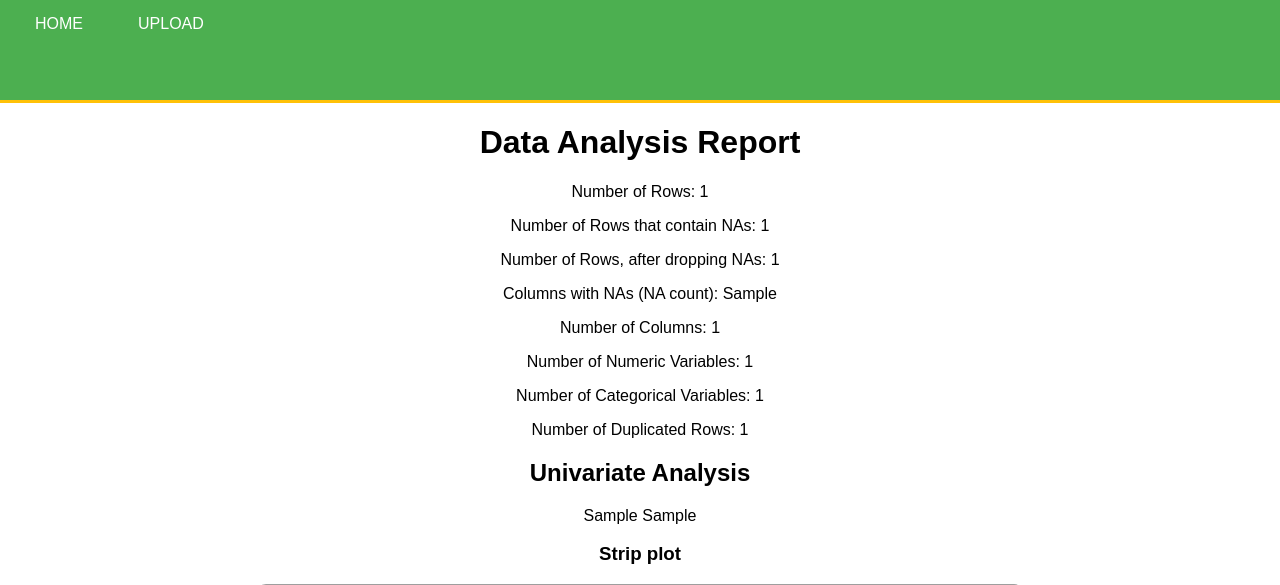
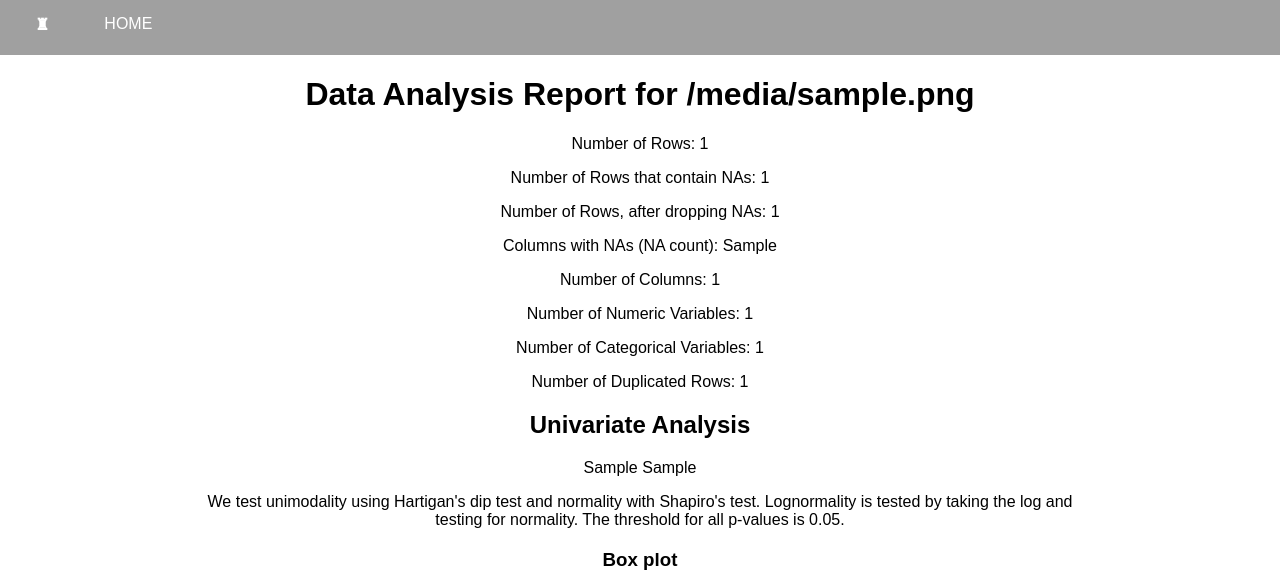
Before and after one commit to m-a-r-i-o/torreglia, a Flask app: template templates/report.html in a window 1280 px wide. Shown: the top 585 px of the page. Run offline with Flask 3, Linux system fonts and the light colour scheme; the template is opened without the code that fills it: most values are stand-ins (such as "Sample title", 1, 10 or a date in 2020); grey boxes are pictures that could not be loaded.

Commit message:
more stuff

```diff
--- a/app.py
+++ b/app.py
@@ -7,6 +7,8 @@
 import seaborn as sns
 import os
 import csv
+from diptest import diptest
+
 
 app = Flask(__name__)
 
@@ -50,6 +52,8 @@
 
     return df
 
+def binrule(u):
+    return int(1.5*(1 + np.log(len(u))/np.log(2.0)))
 
 @app.route('/', methods=['GET', 'POST'])
 def upload():
@@ -88,14 +92,19 @@
             univariate_analysis_1 = {}
             for column in df.columns:
                 if df[column].dtype in ['int64', 'float64']:
+                    print("Testing unimodality")
+                    unimodal_p, dip = diptest(df[column])
                     print("Testing normality")
                     normal_p = shapiro(df[column])[1]
                     lognormal_p = 0
                     if (min(df[column]) > 0):
                         print("Testing lognormality")
                         lognormal_p = shapiro(np.log(df[column]))[1]
+                    unimodal_verdict = ' '
                     normal_verdict = ' '
                     lognormal_verdict = ' '
+                    if(unimodal_p < 0.05):
+                        unimodal_verdict = 'No'
                     if(normal_p < 0.05):
                         normal_verdict = 'No'
                     if(lognormal_p < 0.05):
@@ -112,6 +121,8 @@
                         'IQR': round_to_significant_digits(df[column].quantile(0.75) - df[column].quantile(0.25),2),
                     }
                     univariate_analysis_1[column] = {
+                        'Unimodal': unimodal_verdict,
+                        'p_u' : round_to_significant_digits(unimodal_p, 2),
                         'Normal?': normal_verdict,
                         'p_n': round_to_significant_digits(normal_p, 2),
                         'Lognormal?': lognormal_verdict,
@@ -120,7 +131,8 @@
             print("Bivariate analysis")
             # Bivariate analysis: correlation matrix using Spearman correlation
             print("Computing correlation matrix")
-            corr_matrix = (df.corr(method='spearman')).applymap(lambda x: round_to_significant_digits(x, 2)).to_html()
+            corr_matrix_0 = (df.corr(method='pearson')).applymap(lambda x: round_to_significant_digits(x, 2)).to_html()
+            corr_matrix_1 = (df.corr(method='spearman')).applymap(lambda x: round_to_significant_digits(x, 2)).to_html()
 
             na_count_nice = na_count[na_count>0]
             if(len(na_count_nice) == 0):
@@ -140,8 +152,8 @@
             plt.figure(figsize=(12,6))
             #sns.violinplot(y="variable", x="value", data=df_melted, inner=None)
 
-            # Overlay a strip plot.
-            sns.stripplot(y="variable", x="value", data=df_melted, color="k", jitter=True)
+            # Overlay a box plot.
+            sns.boxplot(y="variable", x="value", data=df_melted, color="#A0A0A0")
 
             # Save the figure
             plt.savefig("static/images/violin_plot.png", bbox_inches='tight')
@@ -154,7 +166,7 @@
             for column in df_numeric.columns:
                 plt.figure()  # Create a new figure
                 #sns.histplot(df_numeric[column], kde=False, bins = int(1.5*np.sqrt(df_numeric.shape[0])), color='gray', edgecolor=None)  # Create the histogram
-                plt.hist(df_numeric[column], color='gray', edgecolor=None)
+                plt.hist(df_numeric[column], color='#A0A0A0', edgecolor=None, bins=binrule(df_numeric[column]))
                 plt.xlabel(column)
                 plt.ylabel('Counts')
                 plt.savefig(f'static/images/histograms/histogram_{column}.png', bbox_inches='tight')  # Save the figure
@@ -171,6 +183,7 @@
             print("Finishing off")
             return render_template(
                 'report.html',
+                file=file.filename,
                 num_initial_instances=init_num_rows,
                 num_instances=df.shape[0],
                 num_instances_nan = init_num_rows - num_rows_no_nan,
@@ -181,7 +194,8 @@
                 univariate_analysis_0=pd.DataFrame(univariate_analysis_0).transpose().to_html(),
                 univariate_analysis_1=pd.DataFrame(univariate_analysis_1).transpose().to_html(),
                 columns_with_NAs=na_count_nice,
-                bivariate_analysis=corr_matrix,
+                bivariate_analysis_0=corr_matrix_0,
+                bivariate_analysis_1=corr_matrix_1,
                 num_columns_list=df_numeric.columns.tolist()  # add this line
             )
     return render_template('upload.html')
--- a/static/css/styles.css
+++ b/static/css/styles.css
@@ -6,6 +6,11 @@
     text-align: center;
     color: #000;
 }
+
+h2, h3 {
+    margin-top: 20px;
+}
+
 
 .content {
     width: 70%;
@@ -22,9 +27,8 @@
 header {
     background-color: #333;
     color: #FFF;
-    padding-top: 30px;
-    min-height: 70px;
-    border-bottom: #FFC107 3px solid;
+    padding-top: 10px;
+    min-height: 25px;
 }
 
 header a {
@@ -159,7 +163,7 @@
 }
 
 input[type="submit"] {
-    background-color: #4CAF50;
+    background-color: #A0A0A0;
     color: white;
     padding: 14px 20px;
     margin: 8px 0;
@@ -173,23 +177,15 @@
     opacity: 1;
 }
 
-input[type="file"]:active {
-    box-shadow: 0 5px #666;
-    transform: translateY(4px);
-}
 
 input[type="submit"]:hover {
     opacity: 1;
 }
 
-input[type="submit"]:active {
-    box-shadow: 0 5px #666;
-    transform: translateY(4px);
-}
 
 /* This will style the header */
 header {
-  background-color: #4CAF50;
+  background-color: #A0A0A0;
   color: white;
   padding: 15px;
 }
--- a/templates/report.html
+++ b/templates/report.html
@@ -11,14 +11,14 @@
 <header>
   <nav>
     <ul>
+      <li><strong>&#x265C;</strong></li>
       <li><a href="/">Home</a></li>
-      <li><a href="/">Upload</a></li>
       <!-- Add more navigation links here -->
     </ul>
   </nav>
 </header>
     <div class="container">
-        <h1>Data Analysis Report</h1>
+        <h1>Data Analysis Report for {{file}}</h1>
         <p>Number of Rows: {{ num_initial_instances }}</p>
         <p>Number of Rows that contain NAs: {{ num_instances_nan }}</p>
         <p>Number of Rows, after dropping NAs: {{ num_instances }}</p>
@@ -27,14 +27,17 @@
         <p>Number of Numeric Variables: {{ num_numeric }}</p>
         <p>Number of Categorical Variables: {{ num_categorical }}</p>
         <p>Number of Duplicated Rows: {{ num_duplicated_instances }}</p>
-
+        <p></p>
         <!-- Display univariate analysis -->
         <h2>Univariate Analysis</h2>
         <div id="univariate_analysis">
             {{ univariate_analysis_0 | safe }}
             {{ univariate_analysis_1 | safe }}
-            <h3>Strip plot</h3>
+            <p>We test unimodality using Hartigan's dip test and normality  with Shapiro's test. Lognormality is tested by taking the log and testing for normality. The threshold for all p-values is 0.05.</p>
+                    <p></p>
+            <h3>Box plot</h3>
             <img src="{{ url_for('static', filename='images/violin_plot.png') }}" alt="Strip Plot">
+                    <p></p>
             <h3>Histograms</h3>
             <p>Click on histogram thumbnails to enlarge and download</p>
 
@@ -56,10 +59,14 @@
         </div>
 
         <!-- Display bivariate analysis -->
+                <p></p>
         <h2>Bivariate Analysis</h2>
-        <h3>Correlation matrix</h3>
+                <p></p>
         <div id="bivariate_analysis">
-            {{ bivariate_analysis | safe }}
+            <h3>Correlation matrix</h3>
+            {{ bivariate_analysis_0 | safe }}
+            <h3>Correlation matrix (Spearman correlation)</h3>
+            {{ bivariate_analysis_1 | safe }}
         <!--<h3>Pair plot</h3>
         <img src="{{ url_for('static', filename='images/pairplot.png') }}" alt="Strip Plot">-->
         </div>
--- a/templates/upload.html
+++ b/templates/upload.html
@@ -1,4 +1,3 @@
-
 <!DOCTYPE html>
 <html>
 <head>
@@ -12,8 +11,8 @@
 <header>
   <nav>
     <ul>
+      <li><strong>&#x2656;</strong></li>
       <li><a href="/">Home</a></li>
-      <li><a href="/">Upload</a></li>
       <!-- Add more navigation links here -->
     </ul>
   </nav>
@@ -27,9 +26,10 @@
 </form>
 
 <p></p>
+<p></p>
 <div class="loader" id="spinner">
 <img src="static/images/loading.gif" style="max-width: 150px; max-height: 150px;"><br>
-  Loading...
+  Loading... this may take a while
 </div>
 
 <script>
```
